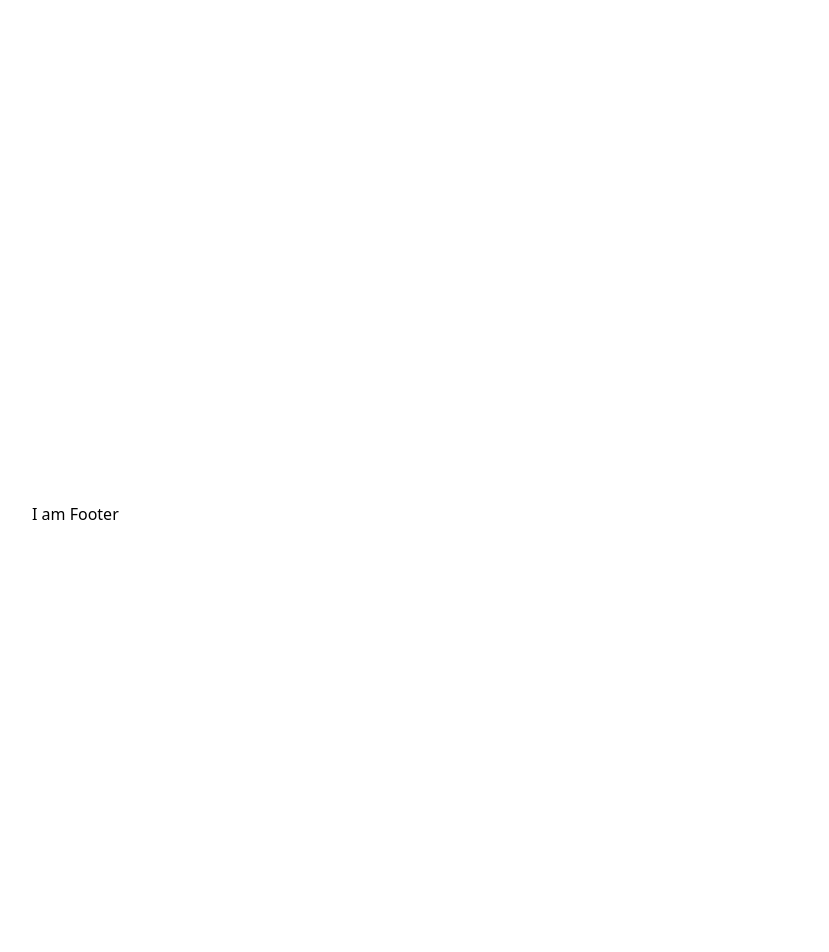
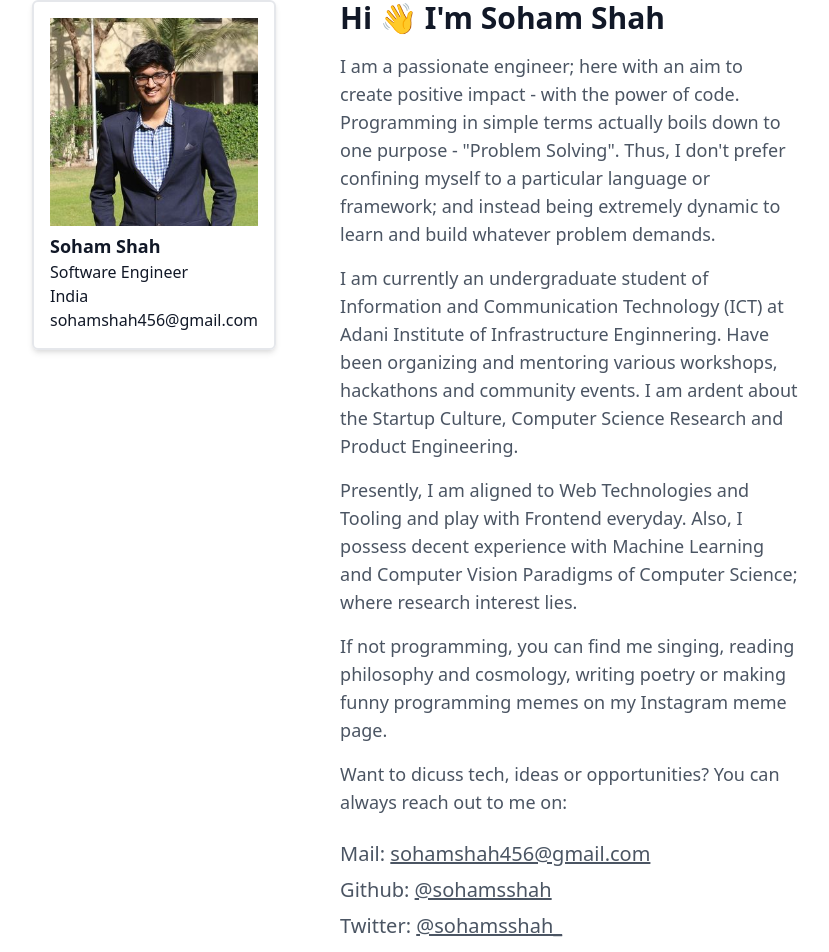
Before and after one commit to sohamsshah/my-portfolio, a Next.js app: page /about in a window 1280 px wide. Shown: the part 274-1226 px from the top of the page, without its empty margins (192-1021 px from the left). Before the commit the page ends 800 px from the top, so only its background shows below. Built offline with nearby package versions, Linux system fonts and the light colour scheme.

Commit message:
:sparkles: add about page

```diff
--- a/pages/about.jsx
+++ b/pages/about.jsx
@@ -1,13 +1,138 @@
-import React from "react";
-import Navbar from "../components/Navbar/Navbar";
-import Footer from "../components/Footer/Footer";
-const about = () => {
+import Head from "next/head";
+import Navbar from "./../components/Navbar/Navbar";
+import Footer from "./../components/Footer/Footer";
+import Link from "next/link";
+import Image from "next/image";
+
+export default function About() {
   return (
-    <main className="mx-56 flex flex-col h-screen justify-between">
-      <Navbar />
-      <Footer />
-    </main>
+    <div>
+      <Head>
+        <title>Soham Shah | About</title>
+        <meta name="description" content="Soham Shah" />
+        <link rel="icon" href="/favicon.ico" />
+      </Head>
+
+      <main className="lg:mx-56 mx-8 flex flex-col h-screen justify-between">
+        <div>
+          <Navbar />
+          <div className="text-gray-600">
+            <div className="mt-2 border-b-2">
+              <h1 className="text-6xl font-bold pb-6 text-gray-900">
+                About 🙋‍♂️
+              </h1>
+            </div>
+            <div className="flex md:flex-row flex-col py-10 justify-around items-start">
+              <div className="w-full border-2 p-4 shadow-md rounded-md border-50">
+                <Image src="/displayPicture.jpg" height="300" width="300" />
+                <h2>
+                  <span className="text-lg font-bold text-gray-900">
+                    Soham Shah
+                  </span>
+                </h2>
+                <h2>
+                  <span className="text-md text-gray-900">
+                    Software Engineer
+                  </span>
+                </h2>
+                <h2>
+                  <span className="text-md text-gray-900">India</span>
+                </h2>
+                <h2>
+                  <span className="text-md text-gray-900">
+                    sohamshah456@gmail.com
+                  </span>
+                </h2>
+              </div>
+              <div className="md:pl-16 md:pt-0 pl-0 pt-8 pr-4 md:pr-16">
+                <h2 className="text-3xl font-bold pb-4 text-gray-900">
+                  {" "}
+                  Hi 👋 I'm Soham Shah
+                </h2>
+                <p className="text-lg pb-4">
+                  I am a passionate engineer; here with an aim to create
+                  positive impact - with the power of code. Programming in
+                  simple terms actually boils down to one purpose - "Problem
+                  Solving". Thus, I don't prefer confining myself to a
+                  particular language or framework; and instead being extremely
+                  dynamic to learn and build whatever problem demands.
+                </p>
+                <p className="text-lg pb-4">
+                  I am currently an undergraduate student of Information and
+                  Communication Technology (ICT) at Adani Institute of
+                  Infrastructure Enginnering. Have been organizing and mentoring
+                  various workshops, hackathons and community events. I am
+                  ardent about the Startup Culture, Computer Science Research
+                  and Product Engineering.
+                </p>
+                <p className="text-lg pb-4">
+                  Presently, I am aligned to Web Technologies and Tooling and
+                  play with Frontend everyday. Also, I possess decent experience
+                  with Machine Learning and Computer Vision Paradigms of
+                  Computer Science; where research interest lies.
+                </p>
+                <p className="text-lg pb-4">
+                  If not programming, you can find me singing, reading
+                  philosophy and cosmology, writing poetry or making funny
+                  programming memes on my Instagram meme page.
+                </p>
+                <p className="text-lg pb-4">
+                  Want to dicuss tech, ideas or opportunities? You can always
+                  reach out to me on:
+                </p>
+                <ul className="text-xl pb-4">
+                  <li className="my-2">
+                    Mail:{" "}
+                    <a
+                      href=""
+                      target="_blank"
+                      rel="noreferrer"
+                      className="underline"
+                    >
+                      sohamshah456@gmail.com
+                    </a>
+                  </li>
+                  <li className="my-2">
+                    Github:{" "}
+                    <a
+                      href=""
+                      target="_blank"
+                      rel="noreferrer"
+                      className="underline"
+                    >
+                      @sohamsshah
+                    </a>
+                  </li>
+                  <li className="my-2">
+                    Twitter:{" "}
+                    <a
+                      href=""
+                      target="_blank"
+                      rel="noreferrer"
+                      className="underline"
+                    >
+                      @sohamsshah_
+                    </a>
+                  </li>
+
+                  <li className="my-2">
+                    Linkedin:{" "}
+                    <a
+                      href=""
+                      target="_blank"
+                      rel="noreferrer"
+                      className="underline"
+                    >
+                      in/sohamshah456
+                    </a>
+                  </li>
+                </ul>
+              </div>
+            </div>
+          </div>
+        </div>
+        <Footer />
+      </main>
+    </div>
   );
-};
-
-export default about;
+}
--- a/pages/projects.jsx
+++ b/pages/projects.jsx
@@ -1,9 +1,8 @@
 import Head from "next/head";
 import Navbar from "./../components/Navbar/Navbar";
 import Footer from "./../components/Footer/Footer";
-import Link from "next/link";
 
-export default function Home() {
+export default function Projects() {
   return (
     <div>
       <Head>
```
Also changed, not shown: public/displayPicture.jpg (added).
